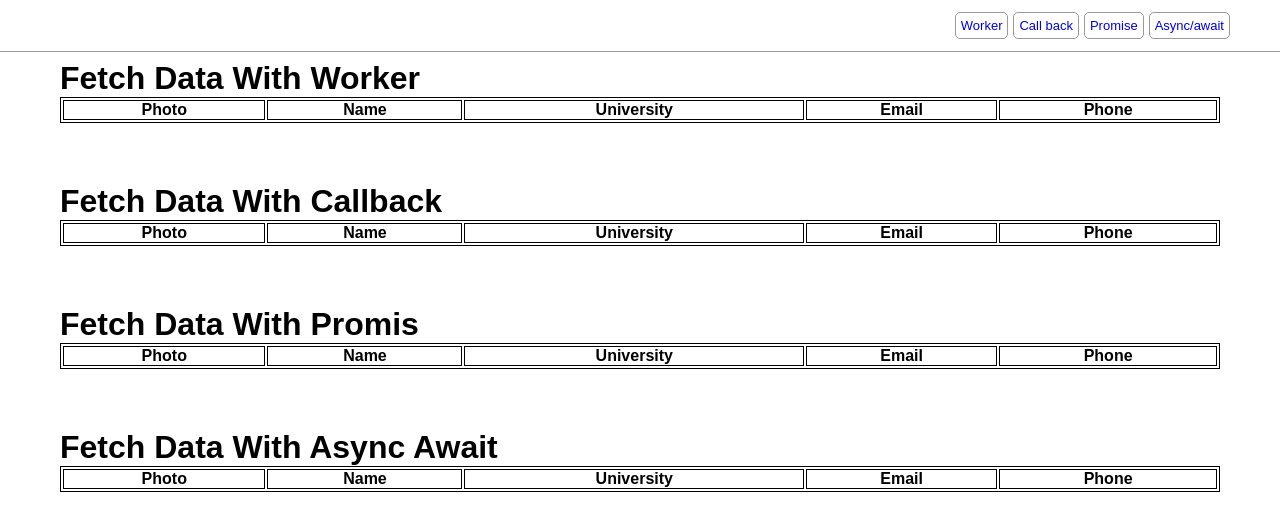
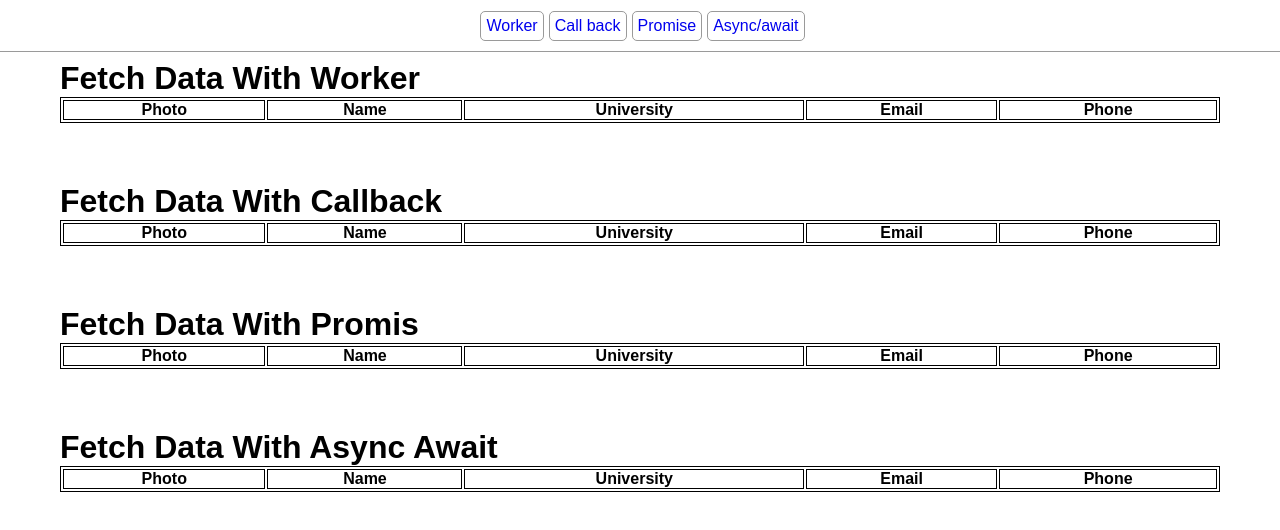
Before and after one commit to bishworup11/assignment4, a plain HTML site: page index.html in a window 1280 px wide. Drawn offline with Linux system fonts and the light colour scheme; no server answers.

Commit message:
almost done

```diff
--- a/index.html
+++ b/index.html
@@ -10,7 +10,7 @@
 <body>
 
     <nav id="navbar-large">
-        <div><img width="30%"  src="./images/paws.png" alt=""/></div>
+        <!-- <div><img width="30%"  src="./images/paws.png" alt=""/></div> -->
         <div id="navbar-large-item">
             <div  > <a style="text-decoration: none" href="#worker1" > Worker</a></div>
             <div  > <a style="text-decoration: none" href="#Callback1" > Call back</a></div>
--- a/style.css
+++ b/style.css
@@ -16,7 +16,7 @@ html {
 
 #navbar-large{
     display: flex;
-    justify-content: space-between;
+    justify-content: center;
     width:100%;
     height: 52px;
     padding: 0px 50px;
@@ -36,7 +36,7 @@ html {
     cursor: pointer;
     padding: 5px;
     border-radius: 5px;
-    font-size: small;
+    font-size: medium;
     border:solid 0.1px rgb(154, 154, 154);
 
 }
@@ -47,7 +47,7 @@ html {
 
     background: #e0e0e0;
     border-radius: 5px;
-    color: rgb(0, 0, 0);
+    color: rgb(12, 37, 138);
     transition:
     border-radius 0.25s,
     background-color 0.5s;
```
